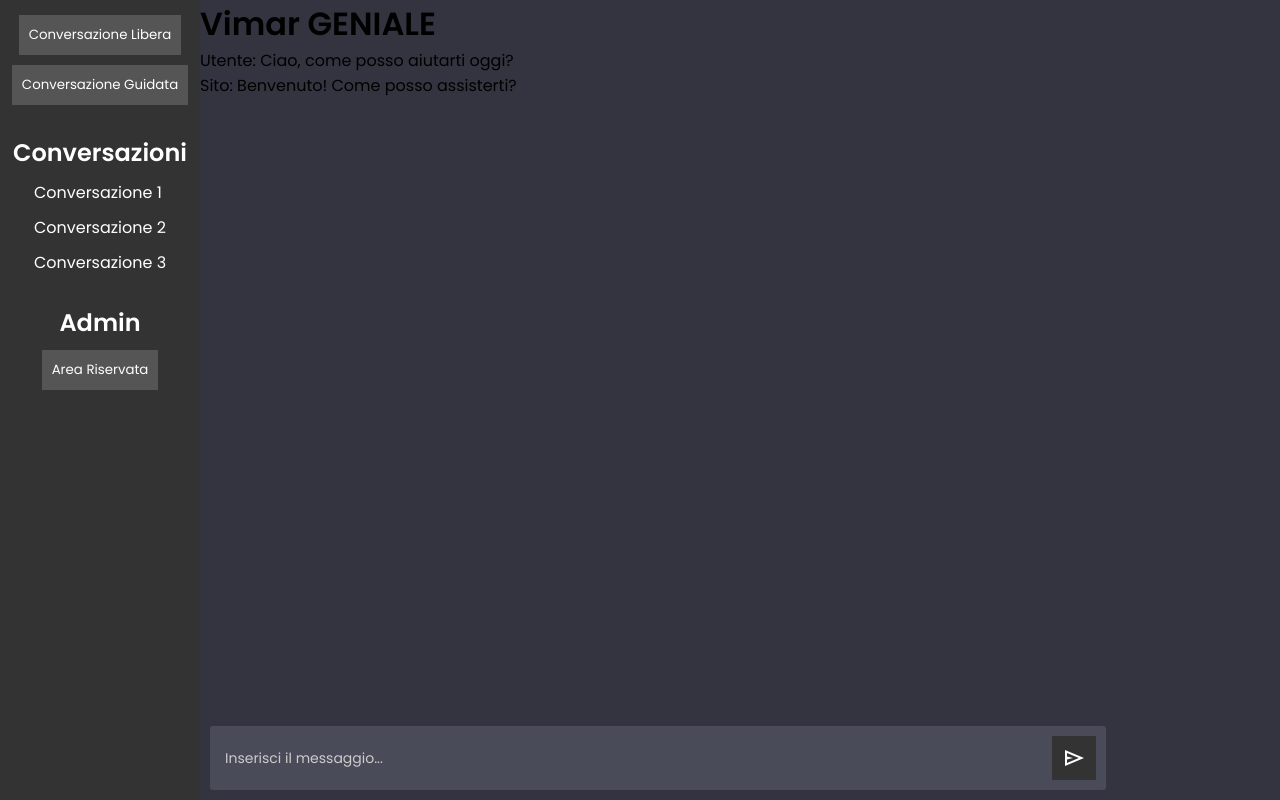
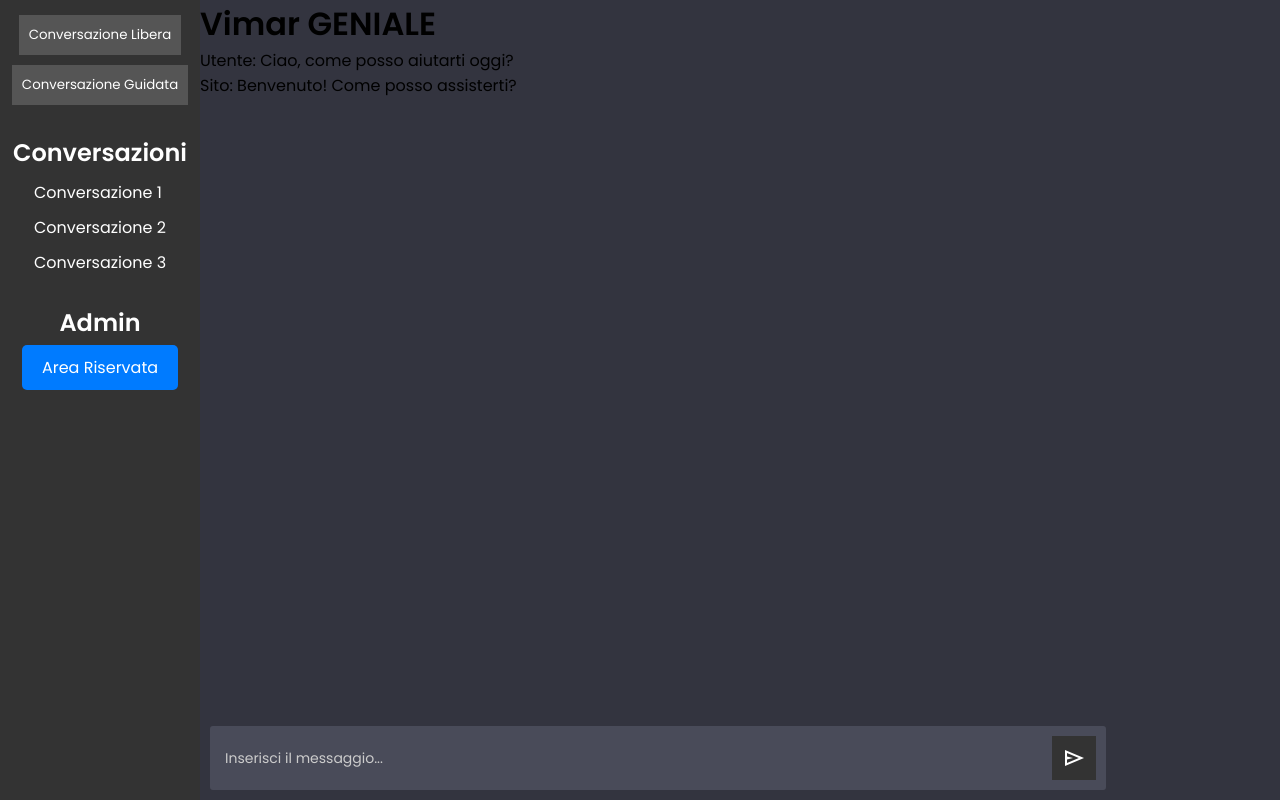
Before and after one commit to Dakkarm/Vimar_Frontend_Flask, a Flask app: page /chat in a window 1280 px wide. Run offline with Flask 3, Linux system fonts and the light colour scheme.

Commit message:
💄 aggiorna un bottone in chat.html per andare a dashboard.html.    Aggiunto la forma di .btn in chat.css

```diff
--- a/website/static/css/chat.css
+++ b/website/static/css/chat.css
@@ -190,3 +190,26 @@ body {
 .container .messagebar {
   flex-shrink: 0; /* Prevent shrinking */
 }
+
+.btn {
+  display: inline-block;
+  padding: 10px 20px;
+  font-size: 16px;
+  color: #ffffff;
+  background-color: #007bff;
+  border: none;
+  border-radius: 5px;
+  text-decoration: none;
+  text-align: center;
+  transition: background-color 0.3s, transform 0.2s;
+}
+
+.btn:hover {
+  background-color: #0056b3;
+  transform: scale(1.05);
+}
+
+.btn:active {
+  background-color: #004085;
+  transform: scale(0.95);
+}
--- a/website/templates/chat.html
+++ b/website/templates/chat.html
@@ -27,7 +27,7 @@
     </div>
     <div class="section">
       <h2>Admin</h2>
-      <button>Area Riservata</button>
+      <a href="dashboard.html" class="btn">Area Riservata</a>
     </div>
   </nav>
 
```
